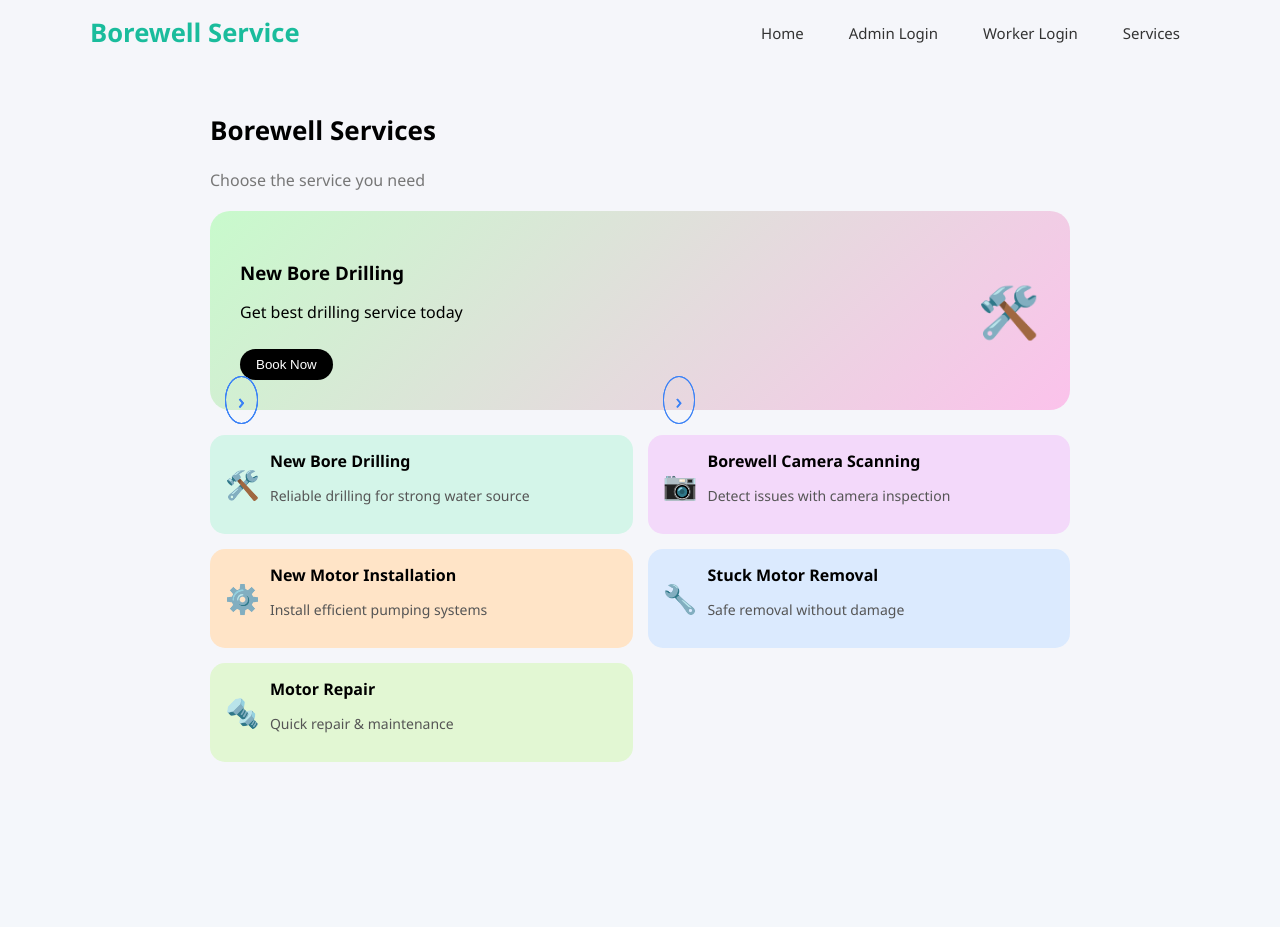
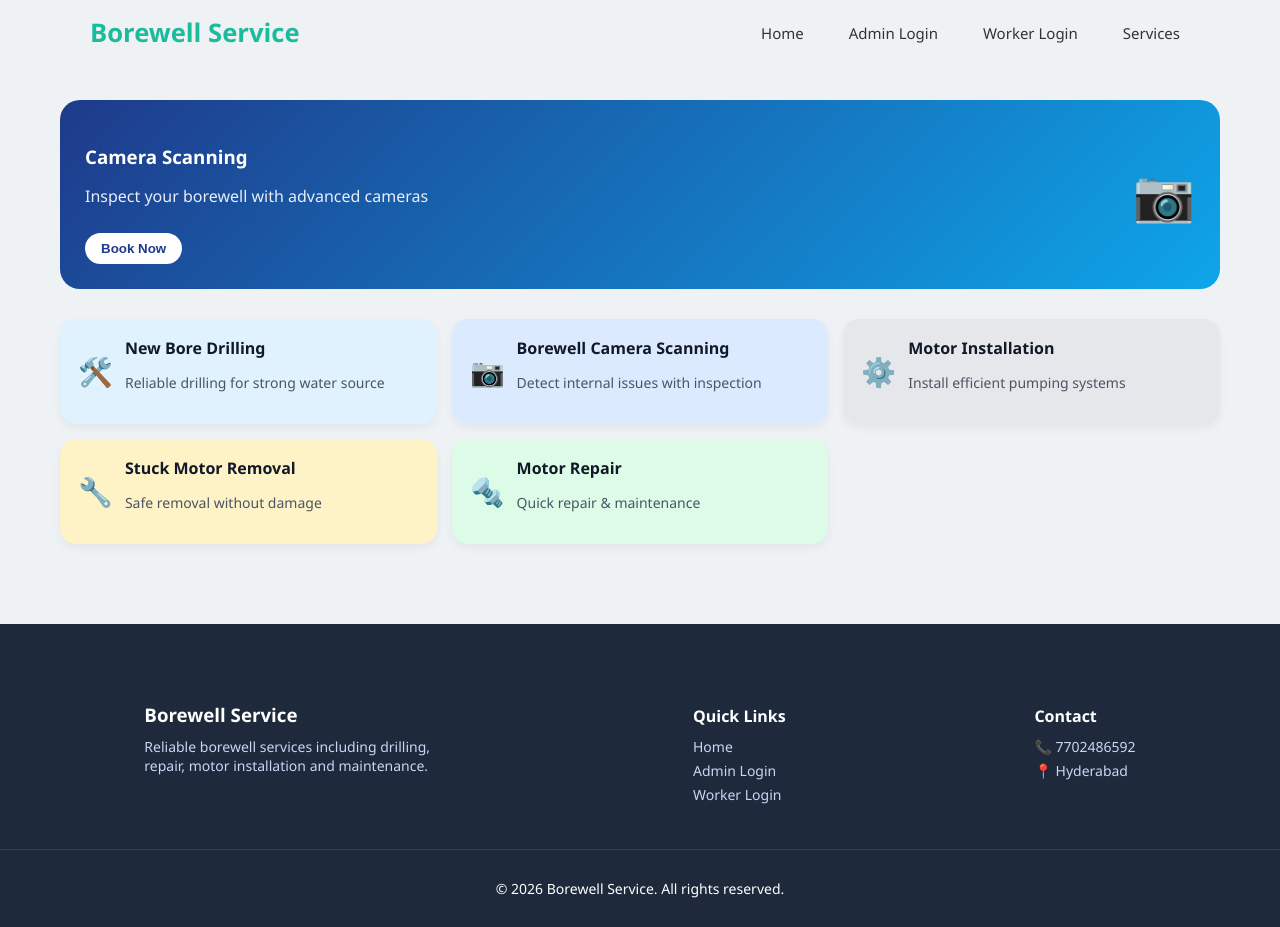
Before and after one commit to kiranvenkat12/borewell-service-frontend, a React (Vite) app: page /services in a window 1280 px wide. Before the commit the page ends 800 px from the top, so only its background shows below. Built offline with nearby package versions, Linux system fonts and the light colour scheme.

Commit message:
some more updates in components

```diff
--- /dev/null
+++ b/src/components/Areas.css
@@ -0,0 +1,88 @@
+.areas-section {
+  padding: 60px 20px;
+  text-align: center;
+  background: #f4f9fb;
+}
+
+.areas-section h2 {
+  font-size: 28px;
+  color: #0a3d62;
+}
+
+.subtitle {
+  color: #555;
+  margin-bottom: 30px;
+}
+
+/* GRID */
+.areas-grid {
+  display: grid;
+  grid-template-columns: repeat(3, 1fr);
+  gap: 25px;
+  max-width: 1100px;
+  margin: auto;
+}
+
+/* CARD */
+.area-card {
+  position: relative;
+  border-radius: 20px;
+  overflow: hidden;
+  cursor: pointer;
+  transition: 0.3s;
+}
+
+.area-card img {
+  width: 100%;
+  height: 180px;
+  object-fit: cover;
+  display: block;
+}
+
+.area-card:hover {
+  transform: translateY(-8px);
+}
+
+/* OVERLAY */
+.overlay {
+  position: absolute;
+  bottom: 0;
+  width: 100%;
+  padding: 15px;
+  background: linear-gradient(to top, rgba(0,0,0,0.7), transparent);
+  color: white;
+}
+
+.overlay h3 {
+  margin: 0;
+}
+
+/* BUTTON */
+.see-more-btn {
+  margin-top: 30px;
+  padding: 12px 25px;
+  background: #0a3d62;
+  color: white;
+  border: none;
+  border-radius: 25px;
+  cursor: pointer;
+  font-weight: bold;
+}
+
+/* MOBILE DESIGN */
+@media (max-width: 768px) {
+  .areas-grid {
+    display: flex;
+    overflow-x: auto;
+    gap: 15px;
+    padding: 10px;
+  }
+
+  .area-card {
+    min-width: 220px;
+  }
+
+  .area-card img {
+    height: 140px;
+  }
+}
--- /dev/null
+++ b/src/components/Areas.jsx
@@ -0,0 +1,54 @@
+import React, { useState } from "react";
+import "./Areas.css";
+
+const allAreas = [
+  "Kukatpally","Miyapur","Gachibowli","Madhapur","Hitech City","Kondapur",
+  "Ameerpet","Punjagutta","Banjara Hills","Jubilee Hills",
+  "Uppal","Nagole","LB Nagar","Dilsukhnagar","Kothapet","Saroornagar",
+  "Hayathnagar","Nacharam","Habsiguda","Boduppal",
+  "Secunderabad","Begumpet","Somajiguda","Khairatabad","Mehdipatnam",
+  "Masab Tank","Lakdikapul","Nampally","Abids","Koti",
+  "Patancheru","Beeramguda","Bachupally","Nizampet","Chandanagar",
+  "Lingampally","Tellapur","Kollur","Shamshabad","Adibatla"
+];
+
+const images = [
+  "https://images.unsplash.com/photo-1581092918056-0c4c3acd3789",
+  "https://images.unsplash.com/photo-1509395176047-4a66953fd231",
+  "https://images.unsplash.com/photo-1581092335397-9583eb92d232",
+  "https://images.unsplash.com/photo-1600585154340-be6161a56a0c",
+  "https://images.unsplash.com/photo-1590650153855-d9e808231d41",
+  "https://images.unsplash.com/photo-1570129477492-45c003edd2be"
+];
+
+const Areas = () => {
+  const [showAll, setShowAll] = useState(false);
+
+  const visibleAreas = showAll ? allAreas : allAreas.slice(0, 6);
+
+  return (
+    <section className="areas-section">
+      <h2>Areas We Serve in Hyderabad</h2>
+      <p className="subtitle">
+        Providing borewell services across all major locations in Hyderabad
+      </p>
+
+      <div className="areas-grid">
+        {visibleAreas.map((area, index) => (
+          <div className="area-card" key={index}>
+            <img src={images[index % images.length]} alt={area} />
+            <div className="overlay">
+              <h3>{area}</h3>
+            </div>
+          </div>
+        ))}
+      </div>
+
+      <button className="see-more-btn" onClick={() => setShowAll(!showAll)}>
+        {showAll ? "Show Less" : "See More"}
+      </button>
+    </section>
+  );
+};
+
+export default Areas;
--- a/src/pages/Home.jsx
+++ b/src/pages/Home.jsx
@@ -6,6 +6,7 @@ import WhyChooseUs from "../components/WhyChooseUs";
 import Footer from "../components/Footer";
 import Banner from "../components/Banner";
 import "./Home.css";
+import Areas from "../components/Areas";
 const Home = () => {
   return (
     <div className="home-container">
@@ -13,6 +14,7 @@ const Home = () => {
       <Banner />
       <ImageSlider />
       <StatsCounter />
+      <Areas/>
       <WhyChooseUs />
       <Footer />
     </div>
--- a/src/pages/ServicePage.css
+++ b/src/pages/ServicePage.css
@@ -1,114 +1,151 @@
+/* Page */
 .service-page {
-  background: #f5f6fa;
+  background: #eef2f5;
   min-height: 100vh;
   padding-top: 70px;
 }
 
 /* Container */
 .service-container {
-  max-width: 900px;
+  max-width: 1200px;
   margin: auto;
-  padding: 20px;
+  padding: 30px 20px;
 }
 
 /* Header */
 .service-header {
-  margin-bottom: 20px;
+  margin-bottom: 25px;
 }
 
 .service-header h2 {
-  font-size: 26px;
+  font-size: 28px;
   font-weight: bold;
+  color: #1e3a8a;
 }
 
 .service-header p {
-  color: #777;
+  color: #6b7280;
 }
 
-/* Featured card */
+/* 🔥 Featured Card */
 .featured-card {
-  background: linear-gradient(135deg, #c8facc, #fbc2eb);
+  background: linear-gradient(135deg, #1e3a8a, #0ea5e9);
+  color: white;
   border-radius: 20px;
-  padding: 20px;
+  padding: 25px;
   display: flex;
-  justify-content: space-between;
-  align-items: center;
-  margin-bottom: 25px;
+  flex-direction: column;
+  gap: 15px;
+  margin-bottom: 30px;
   cursor: pointer;
+  transition: 0.3s;
+  animation: fadeIn 0.5s ease-in-out;
 }
 
-.featured-card h3 {
+.featured-card:hover {
+  transform: scale(1.02);
+}
+
+.featured-content h3 {
   margin-bottom: 5px;
+}
+
+.featured-content p {
+  opacity: 0.9;
 }
 
 .featured-card button {
   margin-top: 10px;
-  background: black;
-  color: white;
+  background: white;
+  color: #1e3a8a;
   padding: 8px 16px;
   border-radius: 20px;
   border: none;
+  font-weight: bold;
+  cursor: pointer;
 }
 
 .featured-icon {
   font-size: 50px;
+  align-self: flex-end;
 }
 
-/* Service list */
+/* 🔥 Grid */
 .service-list {
-  display: flex;
-  flex-direction: column;
+  display: grid;
   gap: 15px;
 }
 
-/* Each item */
+/* Card */
 .service-item {
   display: flex;
   align-items: center;
-  justify-content: space-between;
-  padding: 15px;
-  border-radius: 15px;
+  gap: 12px;
+  padding: 18px;
+  border-radius: 16px;
   cursor: pointer;
   transition: 0.3s;
+  box-shadow: 0 4px 10px rgba(0, 0, 0, 0.05);
 }
 
 .service-item:hover {
-  transform: scale(1.02);
+  transform: translateY(-4px);
+  box-shadow: 0 10px 22px rgba(0, 0, 0, 0.12);
 }
 
 /* Icon */
 .icon {
   font-size: 28px;
-  margin-right: 10px;
 }
 
 /* Text */
-.text {
-  flex: 1;
-}
-
 .text h4 {
   margin: 0;
+  color: #111827;
 }
 
 .text p {
   font-size: 14px;
-  color: #555;
+  color: #4b5563;
 }
 
-/* Arrow */
-.arrow {
-  font-size: 22px;
+/* 📱 Responsive */
+@media (min-width: 600px) {
+  .service-list {
+    grid-template-columns: repeat(2, 1fr);
+  }
 }
 
-/* Desktop view */
-@media (min-width: 768px) {
+@media (min-width: 1024px) {
   .service-list {
-    display: grid;
-    grid-template-columns: repeat(2, 1fr);
+    grid-template-columns: repeat(3, 1fr);
   }
 
   .featured-card {
-    padding: 30px;
+    flex-direction: row;
+    justify-content: space-between;
+    align-items: center;
+  }
+
+  .featured-icon {
+    align-self: center;
   }
 }
+
+@media (min-width: 1400px) {
+  .service-list {
+    grid-template-columns: repeat(4, 1fr);
+  }
+}
+
+/* Animation */
+@keyframes fadeIn {
+  from {
+    opacity: 0.4;
+    transform: translateY(10px);
+  }
+  to {
+    opacity: 1;
+    transform: translateY(0);
+  }
+}
--- a/src/pages/ServicePage.jsx
+++ b/src/pages/ServicePage.jsx
@@ -1,52 +1,90 @@
-import React from "react";
+import React, { useEffect, useState } from "react";
 import { useNavigate } from "react-router-dom";
 import "./ServicePage.css";
 import Navbar from "../components/Navbar";
+import Fotter from "../components/Footer"
 
+/* 🔥 Featured Auto Slider */
+const featuredServices = [
+  {
+    title: "New Bore Drilling",
+    description: "Get the best professional drilling service today",
+    icon: "🛠️",
+    value: "drilling",
+  },
+  {
+    title: "Camera Scanning",
+    description: "Inspect your borewell with advanced cameras",
+    icon: "📷",
+    value: "camera",
+  },
+  {
+    title: "Motor Installation",
+    description: "Install efficient pumping systems",
+    icon: "⚙️",
+    value: "motor_install",
+  },
+];
+
+/* 🔥 All Services */
 const services = [
   {
     title: "New Bore Drilling",
     description: "Reliable drilling for strong water source",
     icon: "🛠️",
     value: "drilling",
-    color: "#d4f5e9",
+    color: "#e0f2fe",
   },
   {
     title: "Borewell Camera Scanning",
-    description: "Detect issues with camera inspection",
+    description: "Detect internal issues with inspection",
     icon: "📷",
     value: "camera",
-    color: "#f3d9fa",
+    color: "#dbeafe",
   },
   {
-    title: "New Motor Installation",
+    title: "Motor Installation",
     description: "Install efficient pumping systems",
     icon: "⚙️",
     value: "motor_install",
-    color: "#ffe4c7",
+    color: "#e5e7eb",
   },
   {
     title: "Stuck Motor Removal",
     description: "Safe removal without damage",
     icon: "🔧",
     value: "motor_remove",
-    color: "#dbeafe",
+    color: "#fef3c7",
   },
   {
     title: "Motor Repair",
     description: "Quick repair & maintenance",
     icon: "🔩",
     value: "repair",
-    color: "#e2f7d3",
+    color: "#dcfce7",
   },
 ];
 
 const ServicePage = () => {
   const navigate = useNavigate();
+  const [currentIndex, setCurrentIndex] = useState(0);
 
   const handleServiceClick = (serviceValue) => {
     navigate("/request", { state: { serviceType: serviceValue } });
   };
+
+  /* 🔥 Auto slide every 3 seconds */
+  useEffect(() => {
+    const interval = setInterval(() => {
+      setCurrentIndex((prev) =>
+        prev === featuredServices.length - 1 ? 0 : prev + 1
+      );
+    }, 3000);
+
+    return () => clearInterval(interval);
+  }, []);
+
+  const currentService = featuredServices[currentIndex];
 
   return (
     <div className="service-page">
@@ -54,25 +92,26 @@ const ServicePage = () => {
 
       <div className="service-container">
         {/* Header */}
-        <div className="service-header">
+        {/* <div className="service-header">
           <h2>Borewell Services</h2>
           <p>Choose the service you need</p>
+        </div> */}
+
+        {/* 🔥 Featured Slider */}
+        <div
+          className="featured-card"
+          onClick={() => handleServiceClick(currentService.value)}
+        >
+          <div className="featured-content">
+            <h3>{currentService.title}</h3>
+            <p>{currentService.description}</p>
+            <button>Book Now</button>
+          </div>
+
+          <div className="featured-icon">{currentService.icon}</div>
         </div>
 
-        {/* Featured Card */}
-        <div
-          className="featured-card"
-          onClick={() => handleServiceClick("drilling")}
-        >
-          <div>
-            <h3>New Bore Drilling</h3>
-            <p>Get best drilling service today</p>
-            <button>Book Now</button>
-          </div>
-          <div className="featured-icon">🛠️</div>
-        </div>
-
-        {/* Service List */}
+        {/* 🔥 All Services */}
         <div className="service-list">
           {services.map((service, index) => (
             <div
@@ -82,15 +121,16 @@ const ServicePage = () => {
               onClick={() => handleServiceClick(service.value)}
             >
               <div className="icon">{service.icon}</div>
+
               <div className="text">
                 <h4>{service.title}</h4>
                 <p>{service.description}</p>
               </div>
-              <div className="arrow">›</div>
             </div>
           ))}
         </div>
       </div>
+      <Fotter/>
     </div>
   );
 };
```
